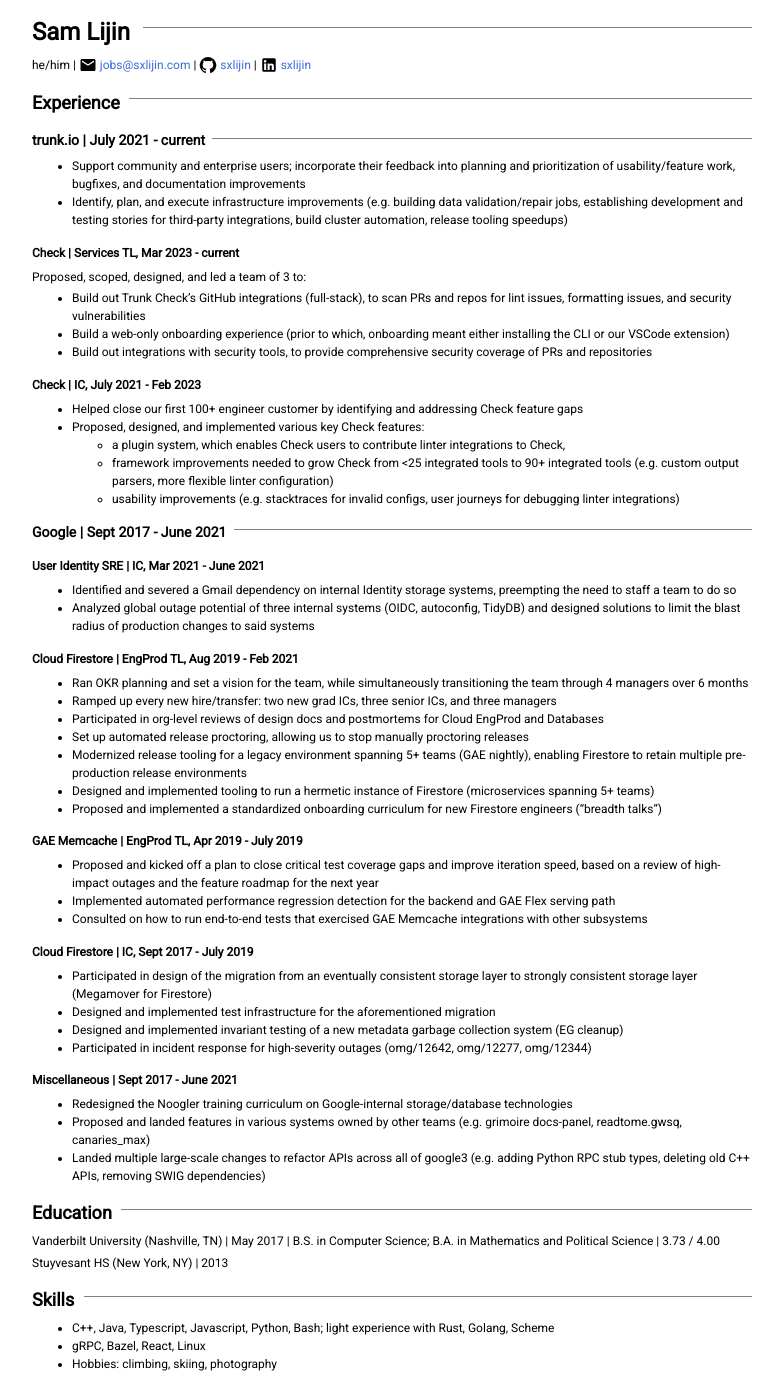
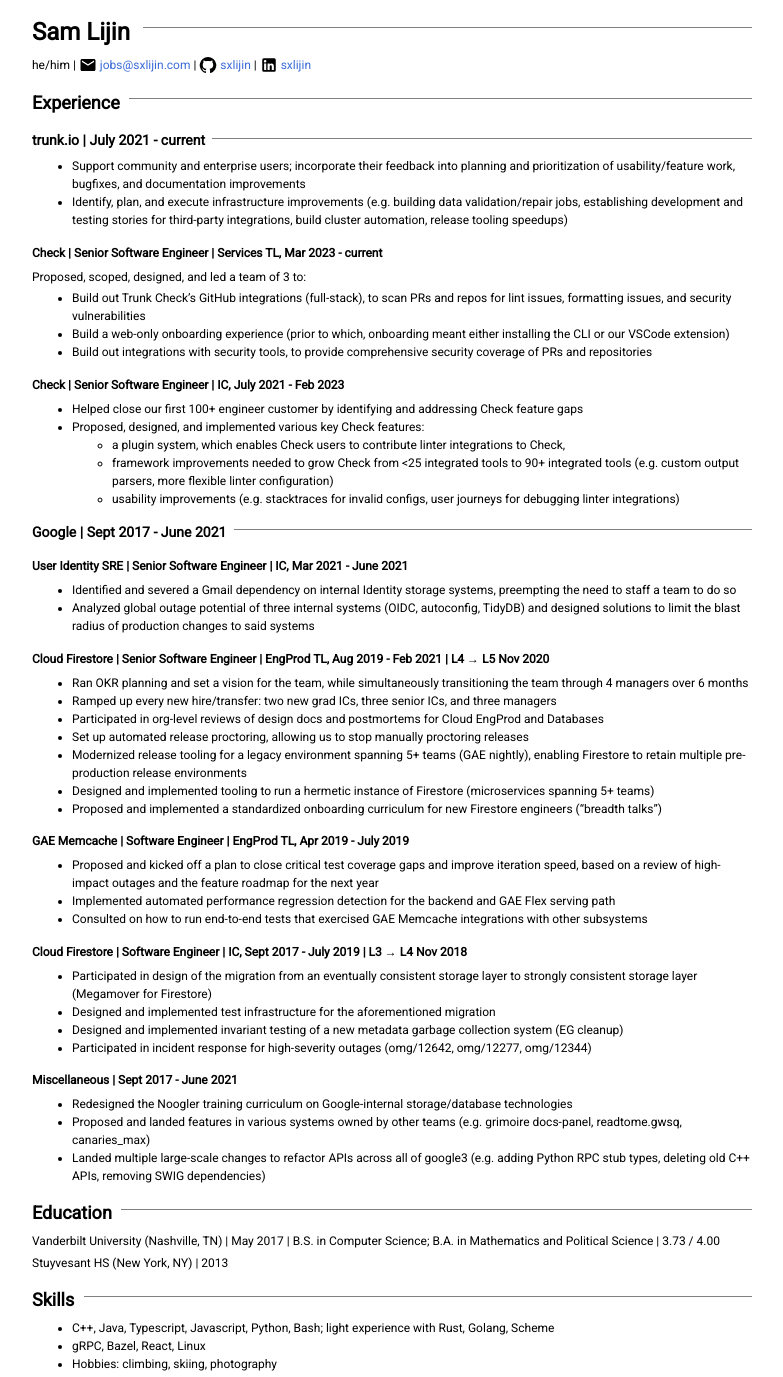
Before and after one commit to sxlijin/sxlijin.github.io, a Jekyll site: the page built from resume.md, in a window 1280 px wide. Shown: the whole page, without its empty margins (248-1031 px from the left). Built offline with Jekyll 4.4.1, drawn with Linux system fonts in a browser that asks for light colours.

Commit message:
resume: add job titles / promo timeline

```diff
--- a/resume.md
+++ b/resume.md
@@ -25,14 +25,14 @@
 * Support community and enterprise users; incorporate their feedback into planning and prioritization of usability/feature work, bugfixes, and documentation improvements
 * Identify, plan, and execute infrastructure improvements (e.g. building data validation/repair jobs, establishing development and testing stories for third-party integrations, build cluster automation, release tooling speedups)
 
-#### Check \| Services TL, Mar 2023 - current
+#### Check \| Senior Software Engineer \| Services TL, Mar 2023 - current
 
 Proposed, scoped, designed, and led a team of 3 to:
 * Build out Trunk Check's GitHub integrations (full-stack), to scan PRs and repos for lint issues, formatting issues, and security vulnerabilities
 * Build a web-only onboarding experience (prior to which, onboarding meant either installing the CLI or our VSCode extension)
 * Build out integrations with security tools, to provide comprehensive security coverage of PRs and repositories
 
-#### Check \| IC, July 2021 - Feb 2023
+#### Check \| Senior Software Engineer \| IC, July 2021 - Feb 2023
 
 * Helped close our first 100+ engineer customer by identifying and addressing Check feature gaps
 * Proposed, designed, and implemented various key Check features:
@@ -42,12 +42,12 @@
 
 ### Google \| Sept 2017 - June 2021
 
-#### User Identity SRE \| IC, Mar 2021 - June 2021
+#### User Identity SRE \| Senior Software Engineer \| IC, Mar 2021 - June 2021
 
 * Identified and severed a Gmail dependency on internal Identity storage systems, preempting the need to staff a team to do so
 * Analyzed global outage potential of three internal systems (OIDC, autoconfig, TidyDB) and designed solutions to limit the blast radius of production changes to said systems
 
-#### Cloud Firestore \| EngProd TL, Aug 2019 - Feb 2021
+#### Cloud Firestore \| Senior Software Engineer \| EngProd TL, Aug 2019 - Feb 2021 \| L4 → L5 Nov 2020
 
 * Ran OKR planning and set a vision for the team, while simultaneously transitioning the team through 4 managers over 6 months
 * Ramped up every new hire/transfer: two new grad ICs, three senior ICs, and three managers
@@ -57,13 +57,13 @@
 * Designed and implemented tooling to run a hermetic instance of Firestore (microservices spanning 5+ teams)
 * Proposed and implemented a standardized onboarding curriculum for new Firestore engineers ("breadth talks")
 
-#### GAE Memcache \| EngProd TL, Apr 2019 - July 2019
+#### GAE Memcache \| Software Engineer \| EngProd TL, Apr 2019 - July 2019
 
 * Proposed and kicked off a plan to close critical test coverage gaps and improve iteration speed, based on a review of high-impact outages and the feature roadmap for the next year
 * Implemented automated performance regression detection for the backend and GAE Flex serving path
 * Consulted on how to run end-to-end tests that exercised GAE Memcache integrations with other subsystems
 
-#### Cloud Firestore \| IC, Sept 2017 - July 2019
+#### Cloud Firestore \| Software Engineer \| IC, Sept 2017 - July 2019 \| L3 → L4 Nov 2018
 
 * Participated in design of the migration from an eventually consistent storage layer to strongly consistent storage layer (Megamover for Firestore)
 * Designed and implemented test infrastructure for the aforementioned migration
```
